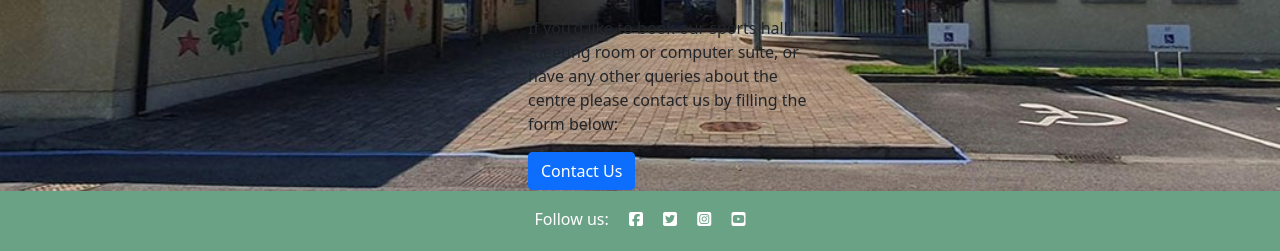
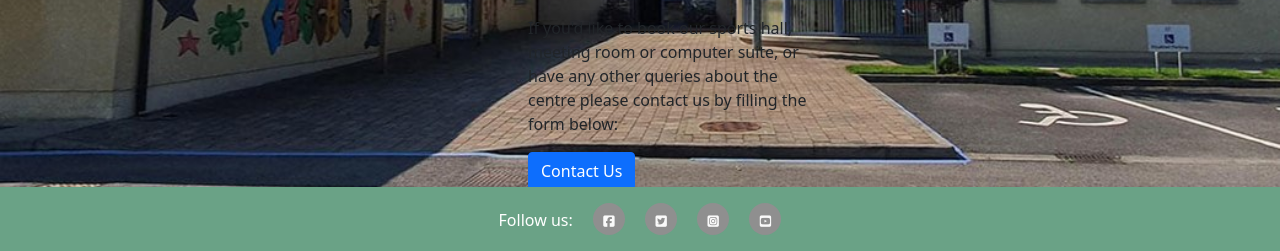
Before and after one commit to RachelfromIreland/CPI-Project, a Django app: template home/templates/home/index.html in a window 1280 px wide. Shown: the part 549-800 px from the top of the page. Run offline with Django 4.2, Linux system fonts and the light colour scheme; the template is opened without the code that fills it, so the values that code supplies are empty; some libraries are stand-ins or nearby versions.

Commit message:
Update bootstrap links

```diff
--- a/templates/base.html
+++ b/templates/base.html
@@ -13,8 +13,8 @@
     <title>CPI Ltd</title>
 
         <!-- Bootstrap CSS -->
-        <link href="https://cdn.jsdelivr.net/npm/bootstrap@5.0.1/dist/css/bootstrap.min.css" rel="stylesheet"
-            integrity="sha384-+0n0xVW2eSR5OomGNYDnhzAbDsOXxcvSN1TPprVMTNDbiYZCxYbOOl7+AMvyTG2x" crossorigin="anonymous">
+        <link href="https://cdn.jsdelivr.net/npm/bootstrap@5.0.2/dist/css/bootstrap.min.css" rel="stylesheet" integrity="sha384-EVSTQN3/azprG1Anm3QDgpJLIm9Nao0Yz1ztcQTwFspd3yD65VohhpuuCOmLASjC" crossorigin="anonymous">
+
 
         <!-- Custom CSS -->
         <link rel="stylesheet" href="{% static 'css/style.css' %}">
@@ -73,16 +73,17 @@
 
     <!-- Footer -->
     <footer class="footer mt-auto py-3 dark-bg">
-        <p class="m-0 text-center text-white">Follow us: <i class="fab fa-facebook-square ms-3"></i>
-            <i class="fab fa-twitter-square ms-3"></i>
-            <i class="fab fa-instagram-square ms-3"></i>
-            <i class="fab fa-youtube-square ms-3"></i>
+        <p class="m-0 text-center text-white footer-text">Follow us: <i class="footer-links fab fa-facebook-square ms-3"></i>
+            <i class="footer-links fab fa-twitter-square ms-3"></i>
+            <i class="footer-links fab fa-instagram-square ms-3"></i>
+            <i class="footer-links fab fa-youtube-square ms-3"></i>
         </p>
     </footer>
 
     <script src="https://kit.fontawesome.com/5f25f025c0.js" crossorigin="anonymous"></script>
     <script src="https://code.jquery.com/jquery-3.5.1.slim.min.js"></script>
-    <script src="https://cdn.jsdelivr.net/npm/@popperjs/core@2.5.4/dist/umd/popper.min.js"></script>
-    <script src="https://stackpath.bootstrapcdn.com/bootstrap/4.5.2/js/bootstrap.min.js"></script>
+    <script src="https://cdn.jsdelivr.net/npm/bootstrap@5.0.2/dist/js/bootstrap.bundle.min.js" integrity="sha384-MrcW6ZMFYlzcLA8Nl+NtUVF0sA7MsXsP1UyJoMp4YLEuNSfAP+JcXn/tWtIaxVXM" crossorigin="anonymous"></script>
+
+
 </body>
 </html>
```
